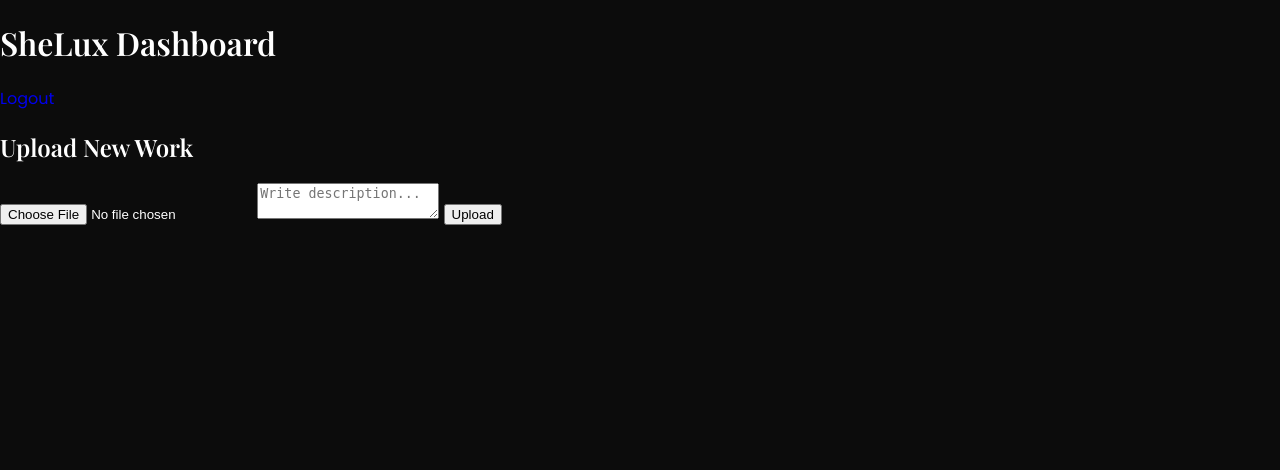
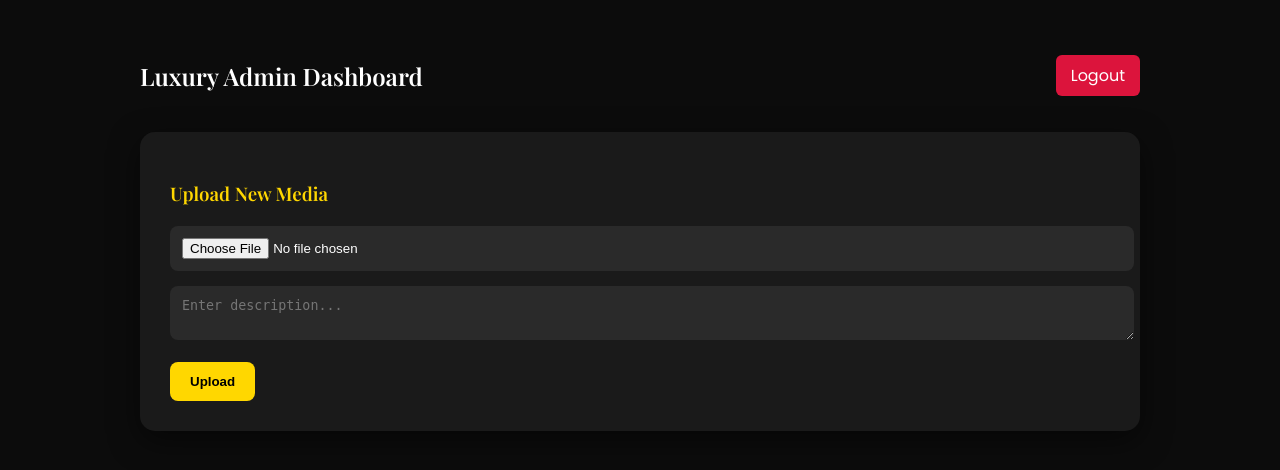
Before and after one commit to axelleonboss/she-lux, a Flask app: page /dashboard in a window 1280 px wide. Shown: the top 470 px of the page. Run offline with Flask 3, Linux system fonts and the light colour scheme; the visitor is signed in with stand-in values (Sample User, id 1).

Commit message:
Premium admin design update

```diff
--- a/static/style.css
+++ b/static/style.css
@@ -200,3 +200,108 @@ footer {
         padding: 60px 5%;
     }
 }
+/* =========================
+   ADMIN PAGE STYLING
+========================= */
+
+.admin-container {
+    width: 95%;
+    max-width: 1000px;
+    margin: 40px auto;
+}
+
+.admin-card {
+    background: #1a1a1a;
+    padding: 30px;
+    border-radius: 15px;
+    box-shadow: 0 10px 30px rgba(0,0,0,0.5);
+    margin-bottom: 30px;
+}
+
+.admin-card h2,
+.admin-card h3 {
+    color: gold;
+    margin-bottom: 20px;
+    font-family: 'Playfair Display', serif;
+}
+
+.admin-card input,
+.admin-card textarea {
+    width: 100%;
+    padding: 12px;
+    margin-bottom: 15px;
+    border-radius: 8px;
+    border: none;
+    background: #2a2a2a;
+    color: white;
+}
+
+.admin-card button {
+    padding: 12px 20px;
+    background: gold;
+    border: none;
+    border-radius: 8px;
+    cursor: pointer;
+    font-weight: bold;
+}
+
+.admin-card button:hover {
+    opacity: 0.8;
+}
+
+.admin-header {
+    display: flex;
+    justify-content: space-between;
+    align-items: center;
+    margin-bottom: 20px;
+}
+
+.logout-btn {
+    background: crimson;
+    padding: 8px 15px;
+    color: white;
+    border-radius: 6px;
+    text-decoration: none;
+}
+
+.admin-gallery {
+    display: grid;
+    grid-template-columns: repeat(auto-fit, minmax(250px, 1fr));
+    gap: 20px;
+}
+
+.admin-item {
+    background: #181818;
+    padding: 15px;
+    border-radius: 12px;
+}
+
+.admin-item img,
+.admin-item video {
+    width: 100%;
+    border-radius: 10px;
+    margin-bottom: 10px;
+}
+
+.delete-btn {
+    display: inline-block;
+    background: red;
+    color: white;
+    padding: 6px 12px;
+    border-radius: 6px;
+    text-decoration: none;
+    font-size: 13px;
+}
+
+/* =========================
+   RESPONSIVE DESIGN
+========================= */
+
+@media (max-width: 768px) {
+
+    .admin-header {
+        flex-direction: column;
+        gap: 10px;
+    }
+
+}
--- a/templates/admin.html
+++ b/templates/admin.html
@@ -4,25 +4,24 @@
     <title>SheLux Admin</title>
     <meta name="viewport" content="width=device-width, initial-scale=1.0">
 
-    <!-- Google Fonts -->
     <link href="https://fonts.googleapis.com/css2?family=Playfair+Display:wght@600&family=Poppins:wght@300;400;500&display=swap" rel="stylesheet">
 
     <link rel="stylesheet" href="{{ url_for('static', filename='style.css') }}">
 </head>
 <body>
 
+<div class="admin-container">
+
     {% if login %}
 
-<!-- ================= LOGIN PAGE ================= -->
+    <!-- ================= LOGIN ================= -->
 
-<div class="admin-login">
-    <h1>SheLux Admin</h1>
+    <div class="admin-card">
+        <h2>Admin Login</h2>
 
         {% with messages = get_flashed_messages() %}
           {% if messages %}
-            <div class="flash">
-                {{ messages[0] }}
-            </div>
+            <div class="error">{{ messages[0] }}</div>
           {% endif %}
         {% endwith %}
 
@@ -34,42 +33,36 @@
 
     {% endif %}
 
-
     {% if dashboard %}
 
     <!-- ================= DASHBOARD ================= -->
 
-<header class="admin-header">
-    <h1>SheLux Dashboard</h1>
-    <a href="{{ url_for('logout') }}" class="logout-btn">Logout</a>
-</header>
+    <div class="admin-header">
+        <h2>Luxury Admin Dashboard</h2>
+        <a href="/logout" class="logout-btn">Logout</a>
+    </div>
 
-<div class="admin-container">
+    <!-- Upload Form -->
+    <div class="admin-card">
+        <h3>Upload New Media</h3>
 
-    <!-- FLASH MESSAGE -->
         {% with messages = get_flashed_messages() %}
           {% if messages %}
-            <div class="flash">
-                {{ messages[0] }}
-            </div>
+            <div class="success">{{ messages[0] }}</div>
           {% endif %}
         {% endwith %}
 
-    <!-- UPLOAD FORM -->
-    <div class="upload-box">
-        <h2>Upload New Work</h2>
-
         <form method="POST" enctype="multipart/form-data">
             <input type="file" name="media" required>
-            <textarea name="description" placeholder="Write description..." required></textarea>
+            <textarea name="description" placeholder="Enter description..." required></textarea>
             <button type="submit">Upload</button>
         </form>
     </div>
 
-    <!-- POSTS -->
+    <!-- Uploaded Items -->
     <div class="admin-gallery">
         {% for item in items %}
-        <div class="admin-card">
+        <div class="admin-item">
 
             {% if item.filename.endswith(('jpg','png','jpeg','gif')) %}
                 <img src="{{ url_for('static', filename='uploads/' + item.filename) }}">
@@ -81,18 +74,15 @@
 
             <p>{{ item.description }}</p>
 
-            <!-- FIXED DELETE BUTTON -->
-            <a href="{{ url_for('delete', id=item.id) }}" class="delete-btn">
-                Delete
-            </a>
+            <a href="/delete/{{ item.id }}" class="delete-btn">Delete</a>
 
         </div>
         {% endfor %}
     </div>
 
+    {% endif %}
+
 </div>
-
-{% endif %}
 
 </body>
 </html>
```
Lines whose indentation alone changed are shown as unchanged.
